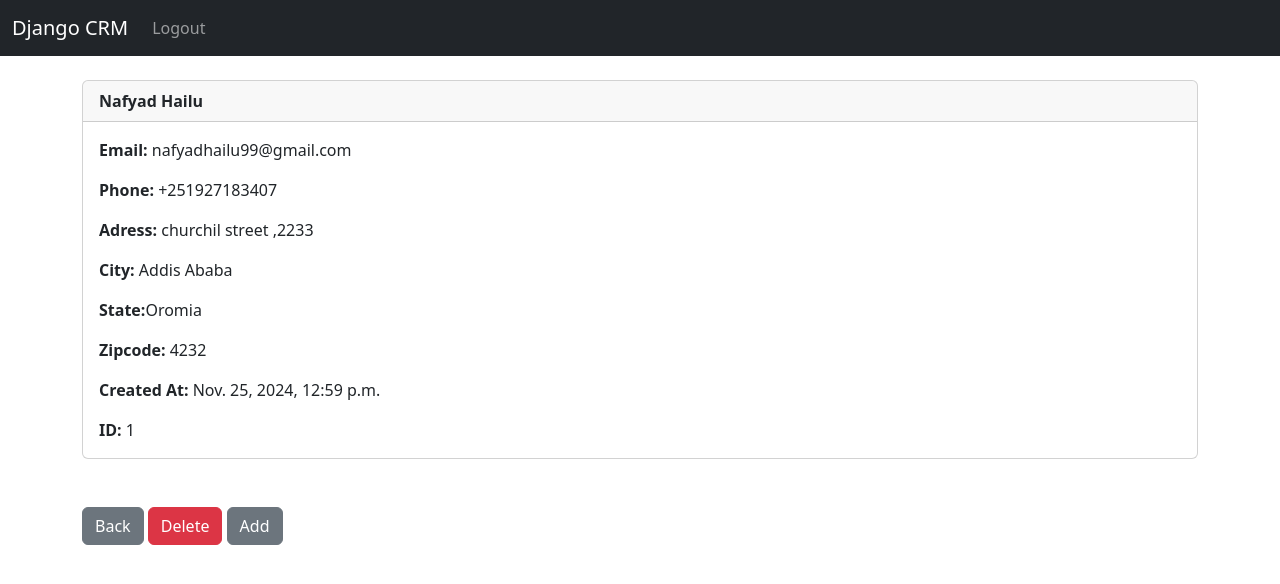
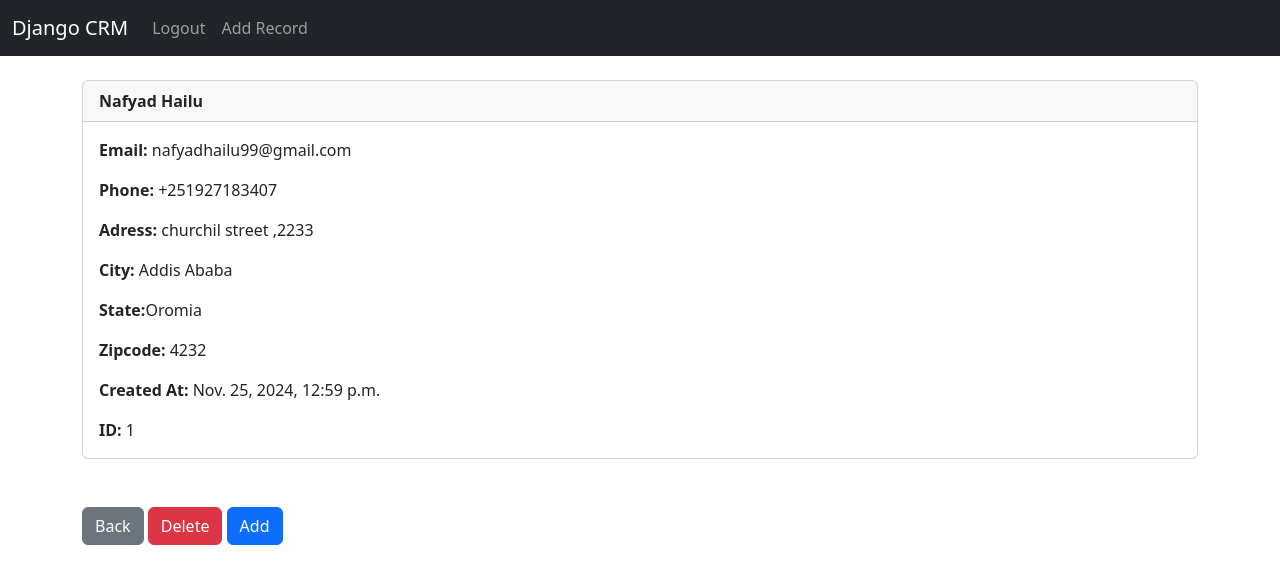
Before and after one commit to Nafya611/django-CRM, a Django app: page /record/1/ in a window 1280 px wide. Shown: the top 584 px of the page. Run offline with Django 5.2, Linux system fonts and the light colour scheme; a user stored in the database is signed in; data comes from the database, SQL or seed files in the repository; both versions use the stored data as it was after the commit.

Commit message:
works on add record

```diff
--- a/website/templates/navbar.html
+++ b/website/templates/navbar.html
@@ -12,6 +12,10 @@
                     <li class="nav-item">
                         <a class="nav-link" href="{% url 'logout' %}">Logout</a>
                     </li>
+                    <li class="nav-item">
+                        <a class="nav-link" href="{% url 'add_record' %}">Add Record</a>
+                    </li>
+
 
                 {% else %}
                     <li class="nav-item">
--- a/website/templates/record.html
+++ b/website/templates/record.html
@@ -29,6 +29,6 @@
 <br><br>
 <a href="{% url 'home' %}" class="btn btn-secondary">Back</a>
 <a href="{% url 'delete_record' record.id %}" class="btn btn-danger">Delete</a>
-<a href="{% url 'home' %}" class="btn btn-secondary">Add</a>
+<a href="{% url 'add_record' %}" class="btn btn-primary">Add</a>
 
 {% endblock %}
--- a/website/urls.py
+++ b/website/urls.py
@@ -7,5 +7,6 @@ urlpatterns =[
     path('register/',views.register_user,name='register'),
     path('record/<int:pk>/',views.customer_record,name='record'),
     path('delete_record/<int:pk>/',views.delete_record,name='delete_record'),
+    path('add_record/',views.add_record,name='add_record'),
 
 ]
--- a/website/views.py
+++ b/website/views.py
@@ -1,7 +1,7 @@
 from django.shortcuts import render,redirect
 from django.contrib.auth import authenticate,login,logout
 from django.contrib import messages
-from .form import SignUpForm
+from .form import SignUpForm,AddRecordForm
 from .models import Record
 
 
@@ -67,3 +67,15 @@ def delete_record(request,pk):
     else:
         messages.success(request,"you must be logged in to do that")
         return redirect('home')
+def add_record(request):
+	form = AddRecordForm(request.POST or None)
+	if request.user.is_authenticated:
+		if request.method == "POST":
+			if form.is_valid():
+				add_record = form.save()
+				messages.success(request, "Record Added...")
+				return redirect('home')
+		return render(request, 'add_record.html', {'form':form})
+	else:
+		messages.success(request, "You Must Be Logged In...")
+		return redirect('home')
```
Also changed, not shown: website/templates/add_record.html (added, +21 -0 lines), db.sqlite3.
